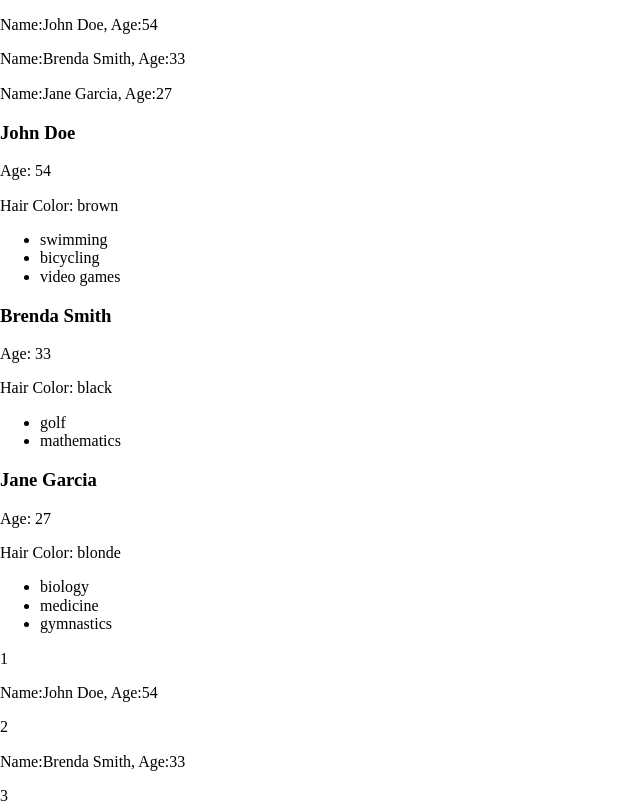
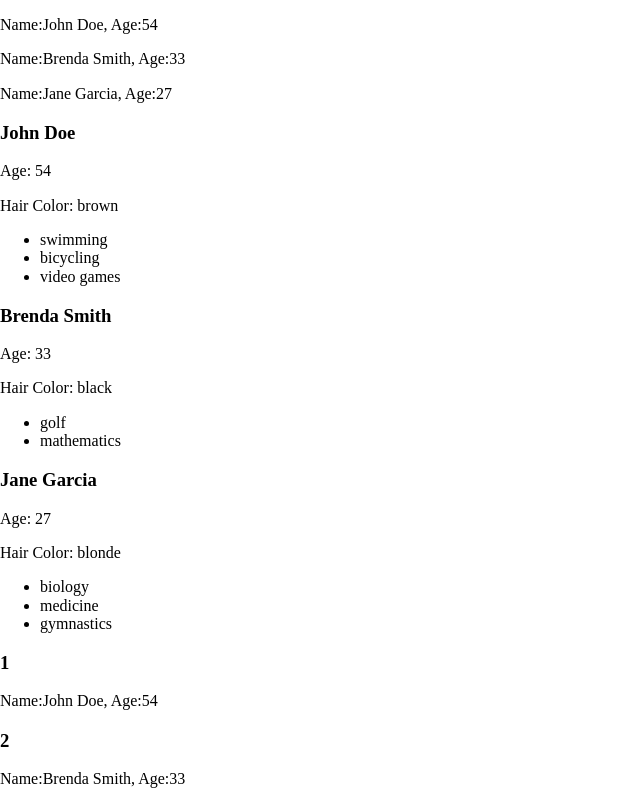
Before and after one commit to chrisart10/react-desing-pattern, a React (Create React App) app: page / in a window 1280 px wide. Shown: the top 803 px of the page, without its empty margins (0-640 px from the left). Built offline with nearby package versions, Linux system fonts and the light colour scheme.

Commit message:
+- change p to h3

```diff
--- a/src/components/NumberedList.jsx
+++ b/src/components/NumberedList.jsx
@@ -3,7 +3,7 @@ function NumberedList({ items, resourceName, itemComponent: ItemComponent }) {
 		<>
 			{items.map((item, index) => (
 				<>
-					<p>{index + 1}</p>
+					<h3>{index + 1}</h3>
 					<ItemComponent
 						key={item + toString(index)}
 						{...{ [resourceName]: item }}
```
